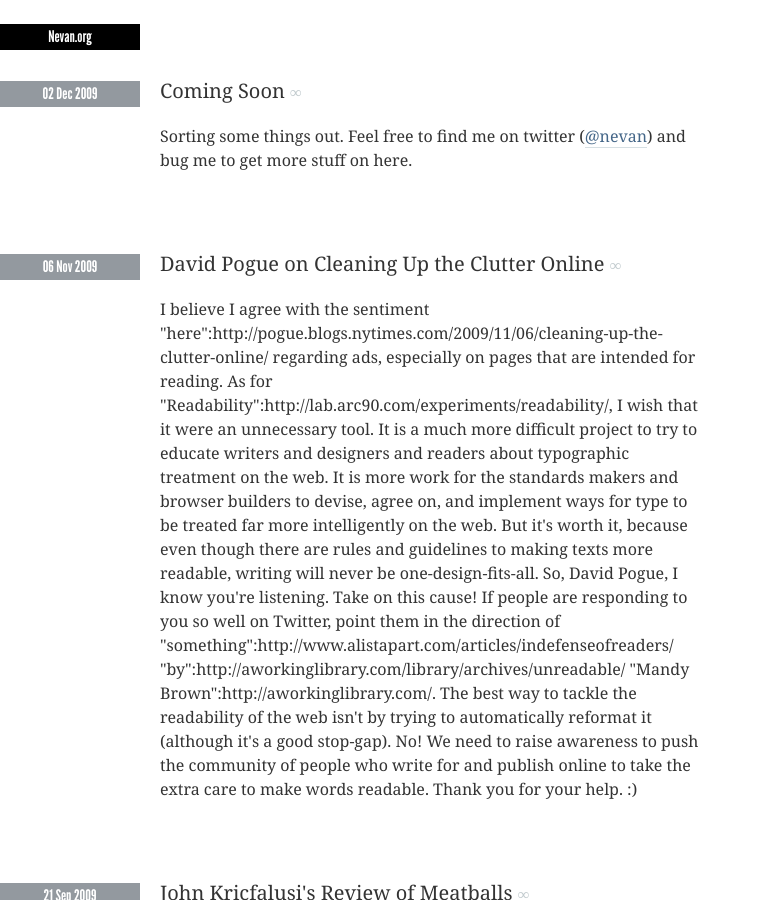
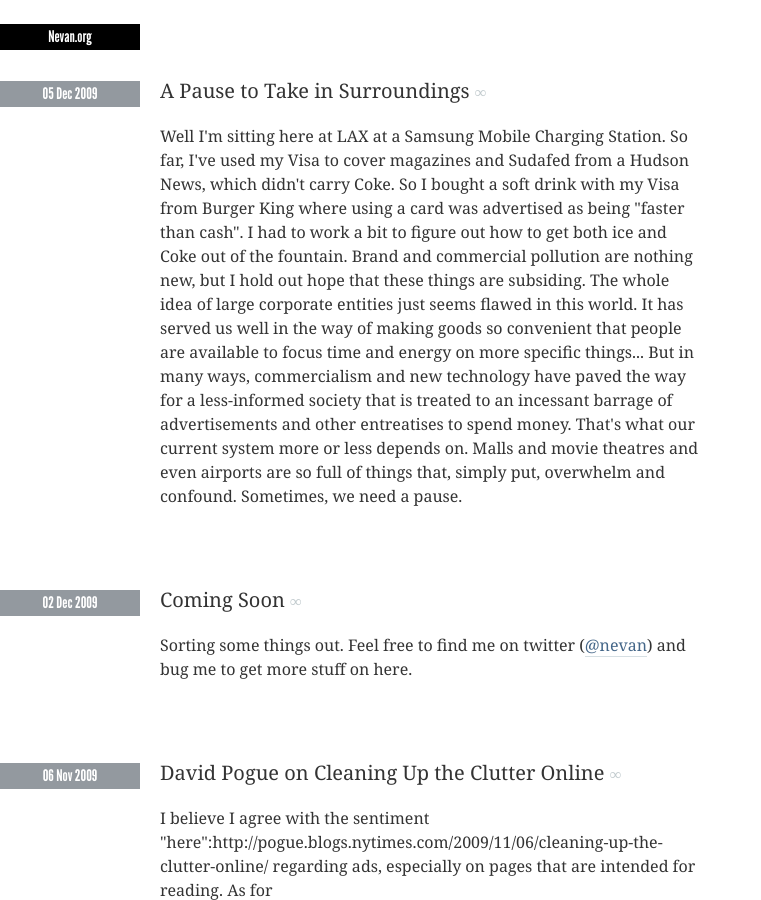
Before and after one commit to nevanscott/nevanscott, a Jekyll site: the page built from index.html, in a window 1280 px wide and 900 px high. Shown: the whole window, without its empty margins (0-761 px from the left). Built offline with Jekyll 4.4.1, drawn with Linux system fonts in a browser that asks for light colours; Markdown is read by kramdown in place of the engine named in the settings.

Commit message:
pause article published

```diff
--- /dev/null
+++ b/_posts/2009-12-05-pause.textile
@@ -0,0 +1,10 @@
+---
+layout: post
+title: A Pause to Take in Surroundings
+---
+
+Well I'm sitting here at LAX at a Samsung Mobile Charging Station. So far, I've used my Visa to cover magazines and Sudafed from a Hudson News, which didn't carry Coke. So I bought a soft drink with my Visa from Burger King where using a card was advertised as being "faster than cash". I had to work a bit to figure out how to get both ice and Coke out of the fountain.
+
+Brand and commercial pollution are nothing new, but I hold out hope that these things are subsiding. The whole idea of large corporate entities just seems flawed in this world. It has served us well in the way of making goods so convenient that people are available to focus time and energy on more specific things... But in many ways, commercialism and new technology have paved the way for a less-informed society that is treated to an incessant barrage of advertisements and other entreatises to spend money. That's what our current system more or less depends on. Malls and movie theatres and even airports are so full of things that, simply put, overwhelm and confound.
+
+Sometimes, we need a pause.
--- a/html/archive/index.html
+++ b/html/archive/index.html
@@ -12,6 +12,11 @@
 
 <div class="content">
 
+
+<div class="post">
+	<div class="date">05 Dec 2009</div>
+	<div class="title"><a href="/2009/12/pause/">A Pause to Take in Surroundings </a></div>
+</div>
 
 <div class="post">
 	<div class="date">02 Dec 2009</div>
--- a/html/index.html
+++ b/html/index.html
@@ -11,6 +11,26 @@
 <div class="header"><h1><a href="/">Nevan.org</a></h1></div>
 
 <div class="content">
+
+
+
+<div class="post">
+
+<div class="date">
+05 Dec 2009
+</div>
+
+<div class="essay">
+
+<h3>A Pause to Take in Surroundings <small><a href="/2009/12/pause/">&#8734;</a></small></h3>
+
+<p>Well I&#8217;m sitting here at <span class="caps">LAX</span> at a Samsung Mobile Charging Station. So far, I&#8217;ve used my Visa to cover magazines and Sudafed from a Hudson News, which didn&#8217;t carry Coke. So I bought a soft drink with my Visa from Burger King where using a card was advertised as being &#8220;faster than cash&#8221;. I had to work a bit to figure out how to get both ice and Coke out of the fountain.</p>
+<p>Brand and commercial pollution are nothing new, but I hold out hope that these things are subsiding. The whole idea of large corporate entities just seems flawed in this world. It has served us well in the way of making goods so convenient that people are available to focus time and energy on more specific things&#8230; But in many ways, commercialism and new technology have paved the way for a less-informed society that is treated to an incessant barrage of advertisements and other entreatises to spend money. That&#8217;s what our current system more or less depends on. Malls and movie theatres and even airports are so full of things that, simply put, overwhelm and confound.</p>
+<p>Sometimes, we need a pause.</p>
+
+</div>
+
+</div>
 
 
 
```
Also changed, not shown: html/2009/12/pause/index.html (added, +33 -0 lines).
